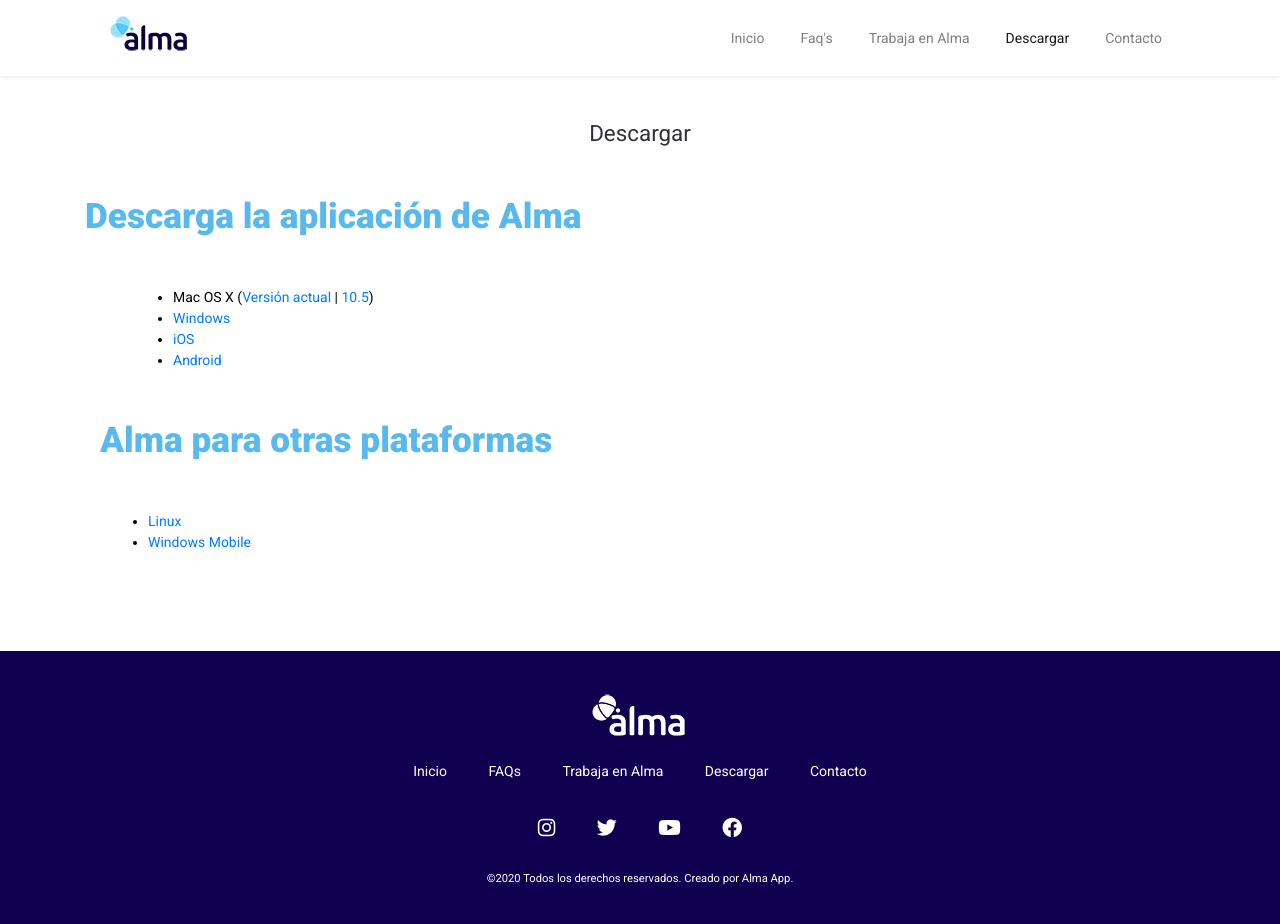
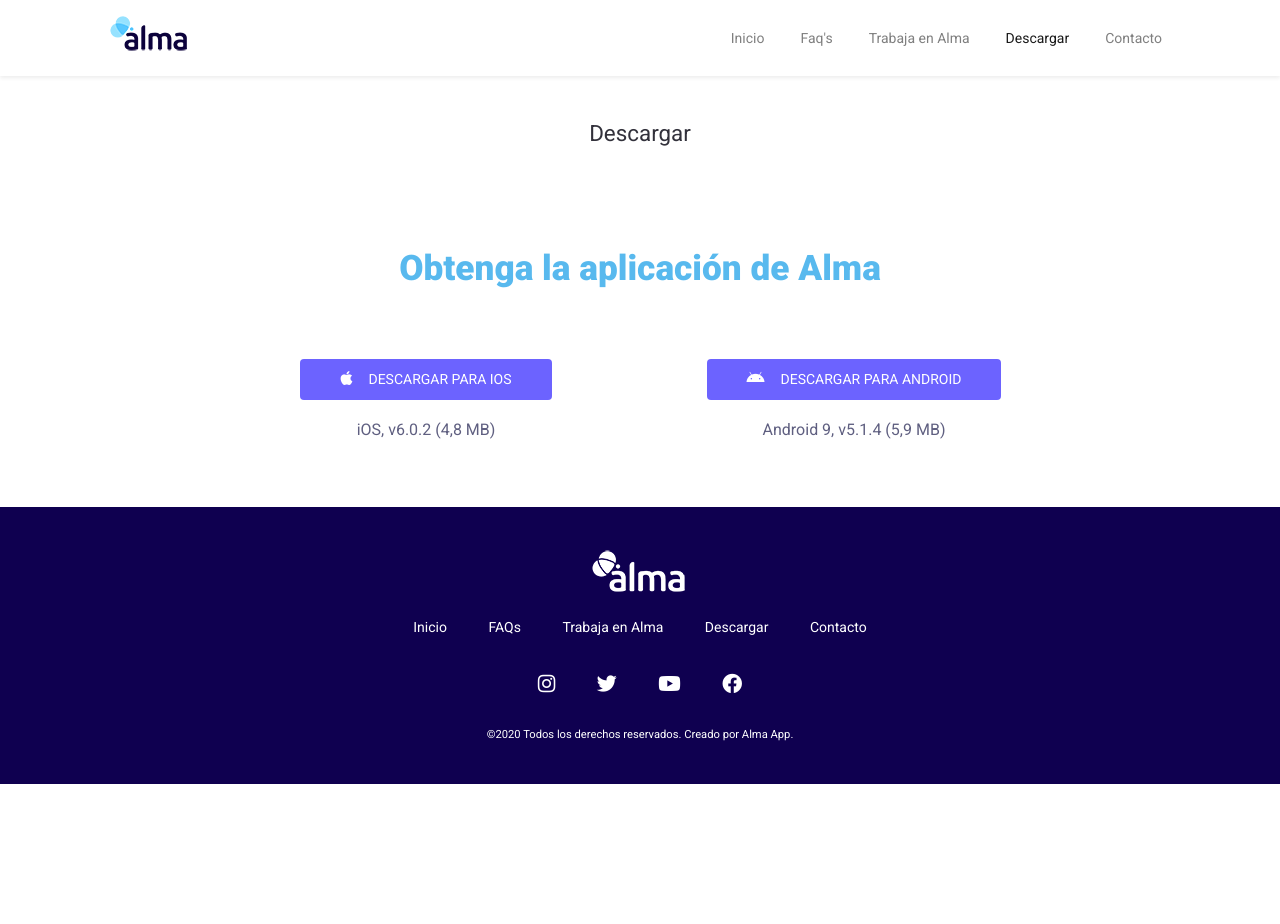
Before and after one commit to tatibriasco/Alma, a website: page descargar.html in a window 1280 px wide. After the commit the page ends 800 px from the top, so only its background shows below. Drawn offline with Linux system fonts and the light colour scheme; files whose address does not match are found by name.

Commit message:
Cambios generales

```diff
--- a/assets/_descargar.scss
+++ b/assets/_descargar.scss
@@ -2,11 +2,18 @@
     div {
         h4 {
             color: $gris-oscuro;
-            margin-bottom: 20px;
+            margin-bottom: 100px;
         }
         h2 {
             color: $celeste;
             font-weight: 700;
         }
+        i {
+            font-size: 1rem;
+        }
+        p {
+            font-size: 1rem;
+        }
     }
+
 }
--- a/descargar.html
+++ b/descargar.html
@@ -63,27 +63,28 @@
 
   <section id="descargar" class="container">
     <div>
-      <h4 class="text-center mb-5">Descargar</h4>
+      <h4 class="text-center">Descargar</h4>
     </div>
-    <div class="row">
-      <div class="col-7">
-        <h2 class="text-left">Descarga la aplicación de Alma</h2>
-        <ul class="ml-5 mb-5 text-left">
-          <li>Mac OS X (<a href="">Versión actual</a> | <a href="">10.5</a>)</li>
-          <li><a href="">Windows</a></li>
-          <li><a href="">iOS</a></li>
-          <li><a href="">Android</a></li>
-        </ul>
-        <h2 class="col-12 text-left">Alma para otras plataformas</h2>
-        <ul class="ml-5 mb-5 col-12 text-left">
-          <li><a href="">Linux</a></li>
-          <li><a href="">Windows Mobile</a></li>
-        </ul>
+    <div class="row titulo-botones text-center d-flex justify-content-center">
+      <h2 class="col-12">Obtenga la aplicación de Alma</h2>
+      <div class="col-4 mr-4">
+        <button><i class="fab fa-apple mr-3"></i>Descargar para iOS</button>
+        <p>iOS, v6.0.2 (4,8 MB)</p>
       </div>
-      <div class="col-5">
+      <div class="col-4 ml-4">
+        <button><i class="fab fa-android mr-3"></i>Descargar para Android</button>
+        <p>Android 9, v5.1.4 (5,9 MB)</p>
+      </div>
 
-      </div>
     </div>
+
+
+
+
+
+
+
+
   </section>
 
 
```
Also changed, not shown: css/main.css.
